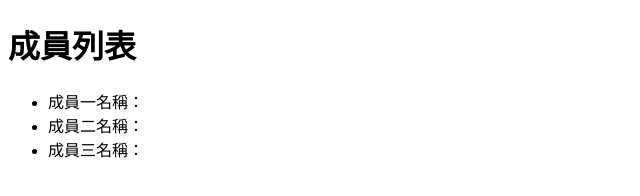
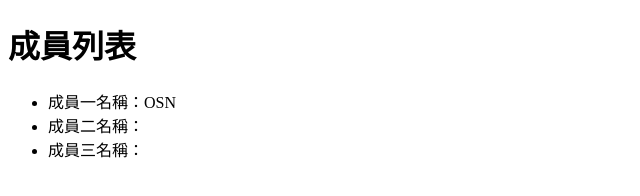
Before and after one commit to osncode/1108, a plain HTML site: page index.html in a window 1280 px wide. Shown: the full height of the page, 0-640 px from the left. Drawn offline with Linux system fonts and the light colour scheme.

Commit message:
新增成員一名字

```diff
--- a/index.html
+++ b/index.html
@@ -8,7 +8,7 @@
 <body>
     <h1>成員列表</h1>
     <ul>
-        <li>成員一名稱：</li>
+        <li>成員一名稱：OSN</li>
         <li>成員二名稱：</li>
         <li>成員三名稱：</li>
     </ul>
```
